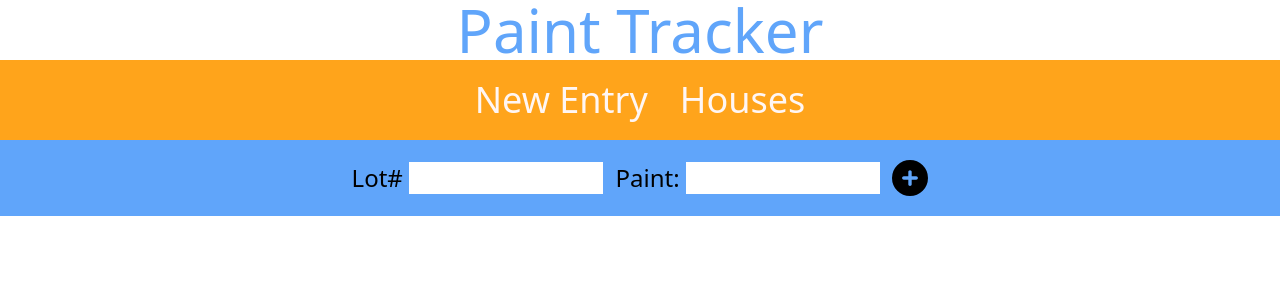
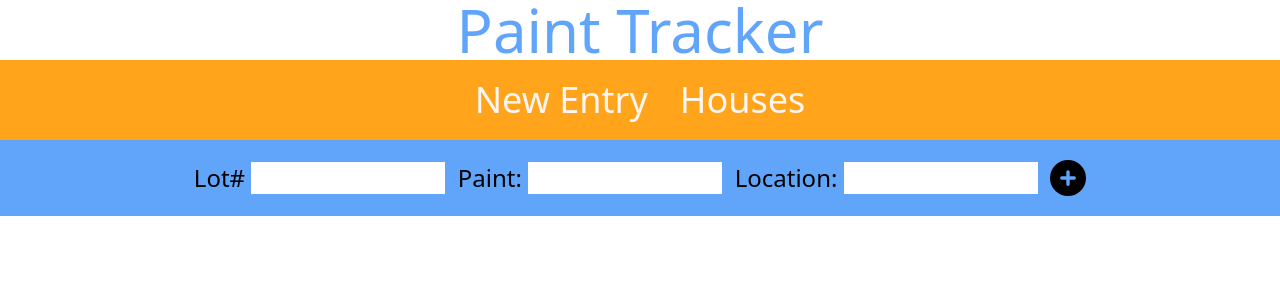
Before and after one commit to wildxxrd/paint-tracker, a React (Create React App) app: page / in a window 1280 px wide. Shown: the top 300 px of the page. Built offline with nearby package versions, Linux system fonts and the light colour scheme.

Commit message:
added house location

```diff
--- a/src/Components/HouseForm.tsx
+++ b/src/Components/HouseForm.tsx
@@ -8,6 +8,7 @@ import { faPlusCircle } from '@fortawesome/free-solid-svg-icons'
 interface House {
   lot: string
   color: string
+  location: string
 }
 
 async function addDocument (house: House): Promise<void> {
@@ -21,16 +22,19 @@ async function addDocument (house: House): Promise<void> {
 const HouseForm: React.FC = () => {
   const [lotNumer, setLotNumber] = useState<string>('')
   const [paint, setPaint] = useState<string>('')
+  const [location, setLocation] = useState<string>('')
 
   const handleSubmit = (e: React.FormEvent<HTMLFormElement>): void => {
     e.preventDefault()
     const house: House = {
       lot: lotNumer,
-      color: paint
+      color: paint,
+      location
     }
     void addDocument(house)
     setLotNumber('')
     setPaint('')
+    setLocation('')
   }
   return (
     <div>
@@ -64,6 +68,19 @@ const HouseForm: React.FC = () => {
           }}
         />
         &nbsp;&nbsp;
+        <label htmlFor="house_location">Location: </label>
+        <input
+        size={9}
+          type="text"
+          name="house_location"
+          id="house_location"
+          value={location}
+          onChange={(e) => {
+            setLocation(e.target.value)
+          }
+          }
+        />
+        &nbsp;&nbsp;
         <button type="submit">
         <FontAwesomeIcon size='xl' icon={faPlusCircle} />
         </button>
--- a/src/Components/HouseList.tsx
+++ b/src/Components/HouseList.tsx
@@ -9,6 +9,7 @@ interface House {
   id: string
   lot: string
   color: string
+  location: string
 }
 const HouseList: React.FC = () => {
   const [house, setHouse] = useState<House[]>([])
@@ -60,7 +61,11 @@ const HouseList: React.FC = () => {
         <li><h1 className='text-4xl font-bacasime border-b-2 px-3 py-2'>List of Houses</h1></li>
       {house.map(item => (
         // eslint-disable-next-line @typescript-eslint/no-misused-promises
-        <li key={item.id} className='text-2xl bg-[#5A96E3] text-[#FFF6F4] px-3 py-4 my-4 border-b-2' >Lot#: {item.lot + ', House Color: ' + item.color + '   '}<FontAwesomeIcon className='cursor-pointer' color='red' icon={faTrash} onClick={async () => { await deleteItem(item.id) }} /> </li>
+        item.location === undefined
+          // eslint-disable-next-line @typescript-eslint/no-misused-promises
+          ? <li key={item.id} className='text-2xl bg-[#5A96E3] text-[#FFF6F4] px-3 py-4 my-4 border-b-2' >Lot#: {item.lot + ', House Color: ' + item.color + '   '}<FontAwesomeIcon className='cursor-pointer' color='red' icon={faTrash} onClick={async () => { await deleteItem(item.id) }} /> </li>
+          // eslint-disable-next-line @typescript-eslint/no-misused-promises
+          : <li key={item.id} className='text-2xl bg-[#5A96E3] text-[#FFF6F4] px-3 py-4 my-4 border-b-2' >Lot#: {item.lot + ', House Color: ' + item.color + ', ' + 'Location: ' + item.location + '   '}<FontAwesomeIcon className='cursor-pointer' color='red' icon={faTrash} onClick={async () => { await deleteItem(item.id) }} /> </li>
       ))}
       </ul>
     </div>
```
